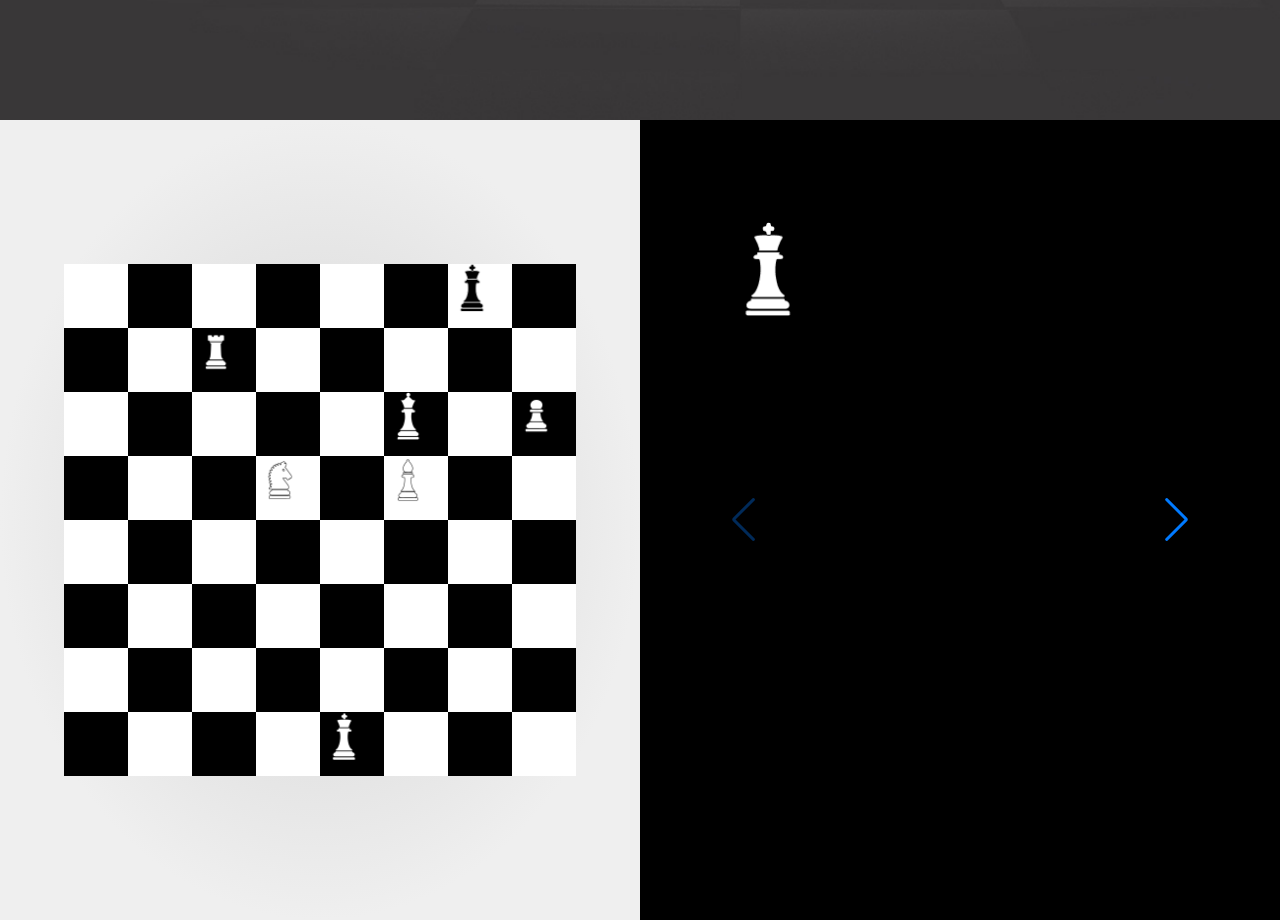
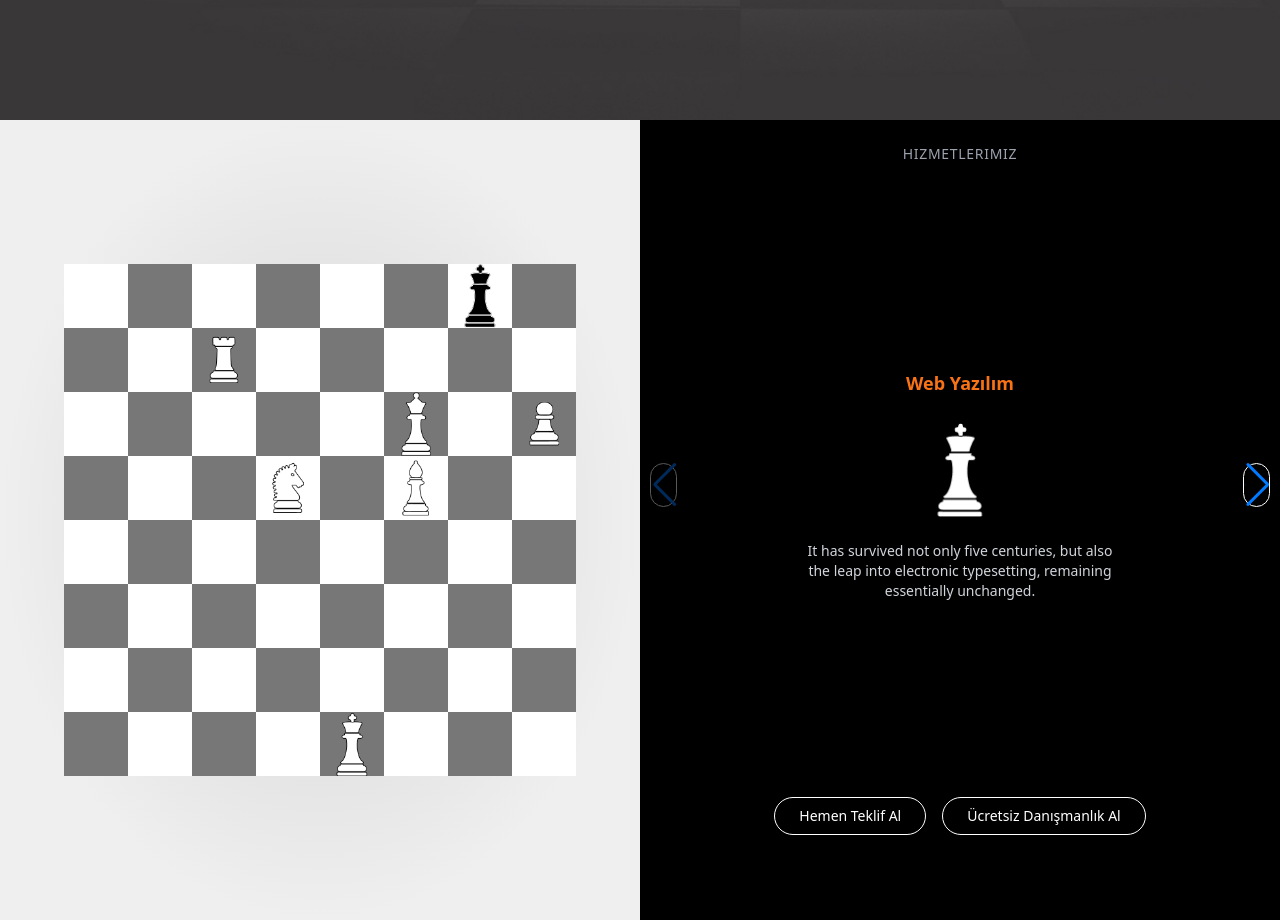
Before and after one commit to kaynarserkan/cleoads-web-site, a website: page index.html in a window 1280 px wide. Shown: the part 680-1600 px from the top of the page. Drawn offline with nearby package versions, Linux system fonts and the light colour scheme; a web font is replaced by a local one.

Commit message:
chess board ok

```diff
--- a/index.html
+++ b/index.html
@@ -38,18 +38,63 @@
 
     <section class="relative w-full h-screen">
       <!-- Carousel -->
-      <div class="w-1/2 h-screen right-0 top-0 bg-black flex items-center justify-center absolute">
-        <div class="swiper mySwiper w-3/4 h-3/4">
+      <div class="w-1/2 h-screen right-0 top-0 bg-black absolute flex flex-col items-center justify-center">
+        <div class="absolute top-6 w-full text-center">
+          <p class="text-gray-400 text-sm tracking-wider uppercase">Hizmetlerimiz</p>
+        </div>
+
+        <!-- Carousel alanı -->
+        <div class="swiper mySwiper w-full h-[70%]">
           <div class="swiper-wrapper">
-            <div class="swiper-slide flex items-center justify-center"><img src="./img/beyaz-sah.png" alt="Beyaz Sah" class="w-24 h-24" /></div>
-            <div class="swiper-slide flex items-center justify-center"><img src="./img/beyaz-vezir.png" alt="Beyaz Vezir" class="w-24 h-24" /></div>
-            <div class="swiper-slide flex items-center justify-center"><img src="./img/beyaz-at.png" alt="Beyaz At" class="w-24 h-24" /></div>
-            <div class="swiper-slide flex items-center justify-center"><img src="./img/beyaz-kale.png" alt="Beyaz Kale" class="w-24 h-24" /></div>
-            <div class="swiper-slide flex items-center justify-center"><img src="./img/beyaz-fil.png" alt="Beyaz Fil" class="w-24 h-24" /></div>
-            <div class="swiper-slide flex items-center justify-center"><img src="./img/beyaz-piyon.png" alt="Beyaz Piyon" class="w-24 h-24" /></div>
+            <div class="swiper-slide carousel-slide">
+              <h3 class="carousel-title">Web Yazılım</h3>
+              <img src="./img/beyaz-sah.png" alt="Beyaz Şah" class="w-24 h-24 items-center justify-center" />
+              <p class="carousel-text">It has survived not only five centuries, but also the leap into electronic typesetting, remaining essentially unchanged.</p>
+            </div>
+            <div class="swiper-slide carousel-slide">
+              <h3 class="carousel-title">Web Yazılım</h3>
+              <img src="./img/beyaz-vezir.png" alt="Beyaz Şah" class="w-24 h-24" />
+              <p class="carousel-text">It has survived not only five centuries, but also the leap into electronic typesetting, remaining essentially unchanged.</p>
+            </div>
+            <div class="swiper-slide carousel-slide">
+              <h3 class="carousel-title">Web Yazılım</h3>
+              <img src="./img/beyaz-at.png" alt="Beyaz Şah" class="w-24 h-24" />
+              <p class="carousel-text">It has survived not only five centuries, but also the leap into electronic typesetting, remaining essentially unchanged.</p>
+            </div>
+            <div class="swiper-slide carousel-slide">
+              <h3 class="carousel-title">Web Yazılım</h3>
+              <img src="./img/beyaz-kale.png" alt="Beyaz Şah" class="w-24 h-24" />
+              <p class="carousel-text">It has survived not only five centuries, but also the leap into electronic typesetting, remaining essentially unchanged.</p>
+            </div>
+            <div class="swiper-slide carousel-slide">
+              <h3 class="carousel-title">Web Yazılım</h3>
+              <img src="./img/beyaz-fil.png" alt="Beyaz Şah" class="w-24 h-24" />
+              <p class="carousel-text">It has survived not only five centuries, but also the leap into electronic typesetting, remaining essentially unchanged.</p>
+            </div>
+            <div class="swiper-slide carousel-slide">
+              <h3 class="carousel-title">Web Yazılım</h3>
+              <img src="./img/beyaz-piyon.png" alt="Beyaz Şah" class="w-24 h-24" />
+              <p class="carousel-text">It has survived not only five centuries, but also the leap into electronic typesetting, remaining essentially unchanged.</p>
+            </div>
           </div>
-          <div class="swiper-button-next text-white"></div>
-          <div class="swiper-button-prev text-white"></div>
+          <!-- Örnek içerik -->
+          <!-- Sol ok -->
+          <div class="swiper-button-prev custom-arrow">
+            <svg class="w-3 h-3" fill="none" stroke="currentColor" stroke-width="2" viewBox="0 0 24 24">
+              <path stroke-linecap="round" stroke-linejoin="round" d="M15 19l-7-7 7-7" />
+            </svg>
+          </div>
+
+          <!-- Sağ ok -->
+          <div class="swiper-button-next custom-arrow">
+            <svg class="w-3 h-3" fill="none" stroke="currentColor" stroke-width="2" viewBox="0 0 24 24">
+              <path stroke-linecap="round" stroke-linejoin="round" d="M9 5l7 7-7 7" />
+            </svg>
+          </div>
+        </div>
+        <div class="flex gap-4 mt-8">
+          <button class="carousel-button">Hemen Teklif Al</button>
+          <button class="carousel-button">Ücretsiz Danışmanlık Al</button>
         </div>
       </div>
 
@@ -61,20 +106,42 @@
 
     <script>
       const board = document.getElementById("chessboard");
+      const squares = [];
 
-      // Dinamik olarak kareleri oluştur
       for (let row = 8; row >= 1; row--) {
         for (let col = 0; col < 8; col++) {
           const square = document.createElement("div");
           square.className = "absolute w-[12.5%] h-[12.5%]";
           square.style.left = `${col * 12.5}%`;
           square.style.top = `${(8 - row) * 12.5}%`;
-          square.style.backgroundColor = (row + col) % 2 === 0 ? "#ffffff" : "#000000";
+          square.dataset.defaultColor = (row + col) % 2 === 0 ? "#ffffff" : "#777777";
+          square.style.backgroundColor = square.dataset.defaultColor;
           board.appendChild(square);
+          squares.push(square);
         }
       }
 
-      // Taşları ekle
+      function getSquareElement(squareId) {
+        const col = squareId.charCodeAt(0) - "a".charCodeAt(0);
+        const row = parseInt(squareId[1]) - 1;
+        const index = (7 - row) * 8 + col;
+        return squares[index];
+      }
+
+      function highlightSquares(squaresToHighlight) {
+        squaresToHighlight.forEach((sq) => {
+          const el = getSquareElement(sq);
+          el.style.backgroundColor = "#F15A22";
+        });
+      }
+
+      function resetSquares(squaresToReset) {
+        squaresToReset.forEach((sq) => {
+          const el = getSquareElement(sq);
+          el.style.backgroundColor = el.dataset.defaultColor;
+        });
+      }
+
       const pieces = {
         sah: createPiece("beyaz-sah.png", "e1"),
         siyahSah: createPiece("siyah-sah.png", "g8"),
@@ -88,7 +155,7 @@
       function createPiece(image, position) {
         const img = document.createElement("img");
         img.src = `./img/${image}`;
-        img.className = "absolute w-12 h-12";
+        img.className = "absolute w-[12.5%] h-[12.5%]";
         board.appendChild(img);
         moveTo(img, position, false);
         return img;
@@ -100,17 +167,21 @@
         const x = col * (512 / 8);
         const y = (7 - row) * (512 / 8);
 
+        try {
+          gsap.killTweensOf(piece);
+        } catch (e) {
+          console.warn("GSAP killTweensOf hatası:", e);
+        }
+
         if (animate) {
-          document.getElementById("moveSound").play();
           gsap.to(piece, {
-            duration: 1,
+            duration: 2,
             x,
             y,
-            scale: 1.2,
-            boxShadow: "0 0 20px gold",
+            scale: 0.9,
             ease: "power2.out",
             onComplete: () => {
-              gsap.to(piece, { scale: 1, boxShadow: "none" });
+              gsap.to(piece, { scale: 0.9 });
             },
           });
         } else {
@@ -118,14 +189,31 @@
         }
       }
 
-      // Carousel ve Hamleler
       const moves = [
-        [],
-        [() => moveTo(pieces.vezir, "f7")],
-        [() => moveTo(pieces.vezir, "f6"), () => moveTo(pieces.at, "d7"), () => moveTo(pieces.at, "e7")],
-        [() => moveTo(pieces.at, "d7"), () => moveTo(pieces.at, "d5"), () => moveTo(pieces.kale, "c8")],
-        [() => moveTo(pieces.kale, "c7"), () => moveTo(pieces.fil, "h7")],
-        [() => moveTo(pieces.fil, "f5"), () => moveTo(pieces.piyon, "h7")],
+        {
+          do: [],
+          undo: [],
+        },
+        {
+          do: [() => moveTo(pieces.vezir, "f6"), () => moveTo(pieces.vezir, "f7"), () => highlightSquares(["f6", "f7"])],
+          undo: [() => resetSquares(["f6", "f7"]), () => moveTo(pieces.vezir, "f6")],
+        },
+        {
+          do: [() => moveTo(pieces.at, "d7"), () => moveTo(pieces.at, "e7"), () => highlightSquares(["d5", "d6", "d7", "e7"])],
+          undo: [() => resetSquares(["d5", "d6", "d7", "e7"]), () => moveTo(pieces.at, "d7"), () => moveTo(pieces.at, "d5")],
+        },
+        {
+          do: [() => moveTo(pieces.kale, "c8"), () => highlightSquares(["c7", "c8"])],
+          undo: [() => resetSquares(["c7", "c8"]), () => moveTo(pieces.kale, "c7")],
+        },
+        {
+          do: [() => moveTo(pieces.fil, "h7"), () => highlightSquares(["f5", "g6", "h7"])],
+          undo: [() => resetSquares(["f5", "g6", "h7"]), () => moveTo(pieces.fil, "f5")],
+        },
+        {
+          do: [() => moveTo(pieces.piyon, "h7"), () => highlightSquares(["h6", "h7"])],
+          undo: [() => resetSquares(["h6", "h7"]), () => moveTo(pieces.piyon, "h6")],
+        },
       ];
 
       let activeIndex = 0;
@@ -141,10 +229,12 @@
           slideChange: function () {
             const newIndex = this.activeIndex;
 
-            if (newIndex > activeIndex && moves[newIndex - 1]) {
-              moves[newIndex - 1].forEach((fn) => fn());
-            } else if (newIndex < activeIndex && moves[activeIndex - 1]) {
-              [...moves[activeIndex - 1]].reverse().forEach((fn) => fn());
+            if (newIndex > activeIndex) {
+              moves[activeIndex]?.undo?.forEach((fn) => fn());
+              moves[newIndex]?.do?.forEach((fn) => fn());
+            } else if (newIndex < activeIndex) {
+              moves[activeIndex]?.undo?.forEach((fn) => fn());
+              moves[newIndex]?.do?.forEach((fn) => fn());
             }
 
             activeIndex = newIndex;
--- a/src/input.css
+++ b/src/input.css
@@ -1,5 +1,7 @@
 @import url('https://use.typekit.net/adl2rqp.css');
-@tailwind base; @tailwind components; @tailwind utilities;
+@tailwind base;
+@tailwind components;
+@tailwind utilities;
 
 @layer base {
   html {
@@ -11,10 +13,36 @@
       font-size: 14px;
     }
   }
+
   @media (max-width: 768px) {
     html {
       font-size: 12px;
     }
   }
+}
 
+@layer components {
+  .carousel-slide {
+    @apply !flex flex-col items-center justify-center gap-6;
   }
+
+  .carousel-title {
+    @apply text-orange-500 text-lg font-semibold;
+  }
+
+  .carousel-text {
+    @apply text-sm text-gray-300 max-w-xs text-center mx-auto;
+  }
+
+  .carousel-button {
+    @apply border border-white px-6 py-2 rounded-full hover:bg-white hover:text-black transition-all text-white text-sm font-medium;
+  }
+
+  .custom-arrow {
+    @apply w-10 h-10 rounded-full border border-white flex items-center justify-center text-white transition duration-300;
+  }
+
+  .custom-arrow:hover {
+    @apply text-orange-500 border-orange-500;
+  }
+}
```
Also changed, not shown: dist/output.css. Lines whose indentation alone changed are shown as unchanged.
